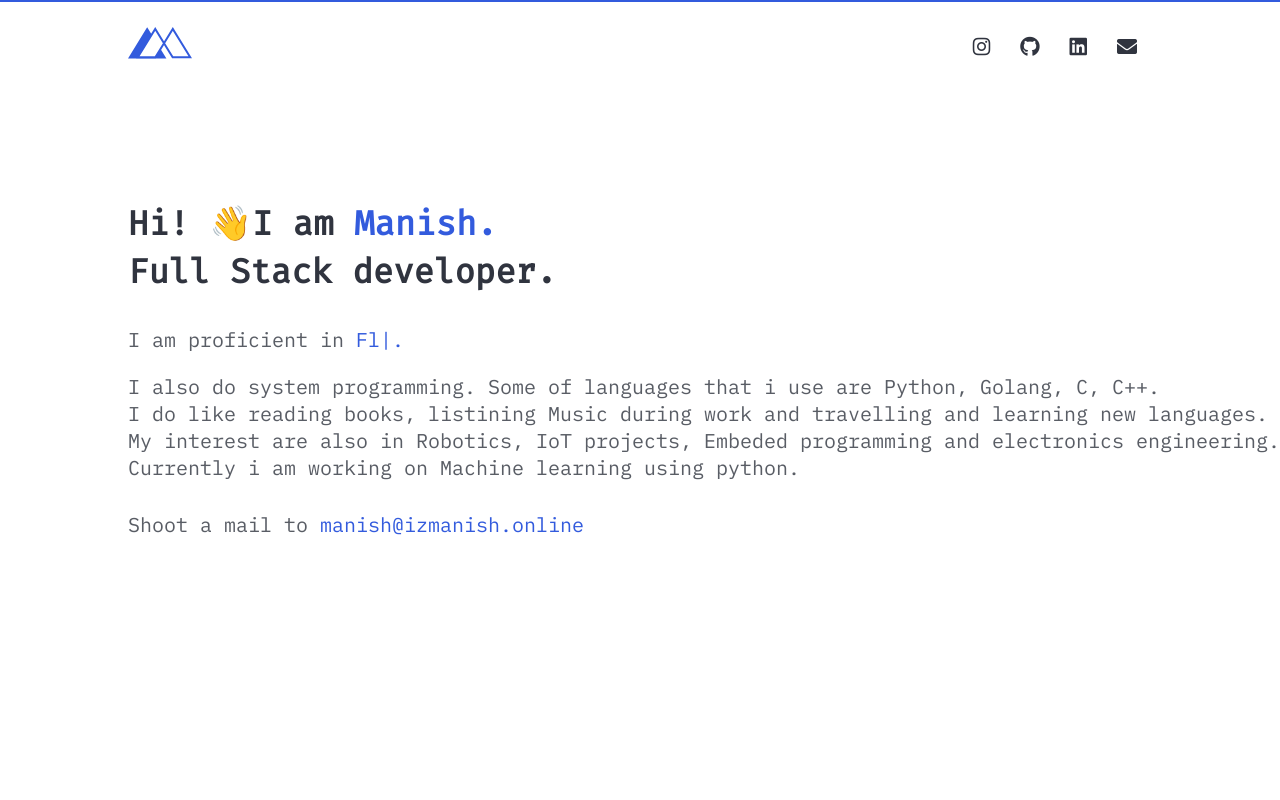
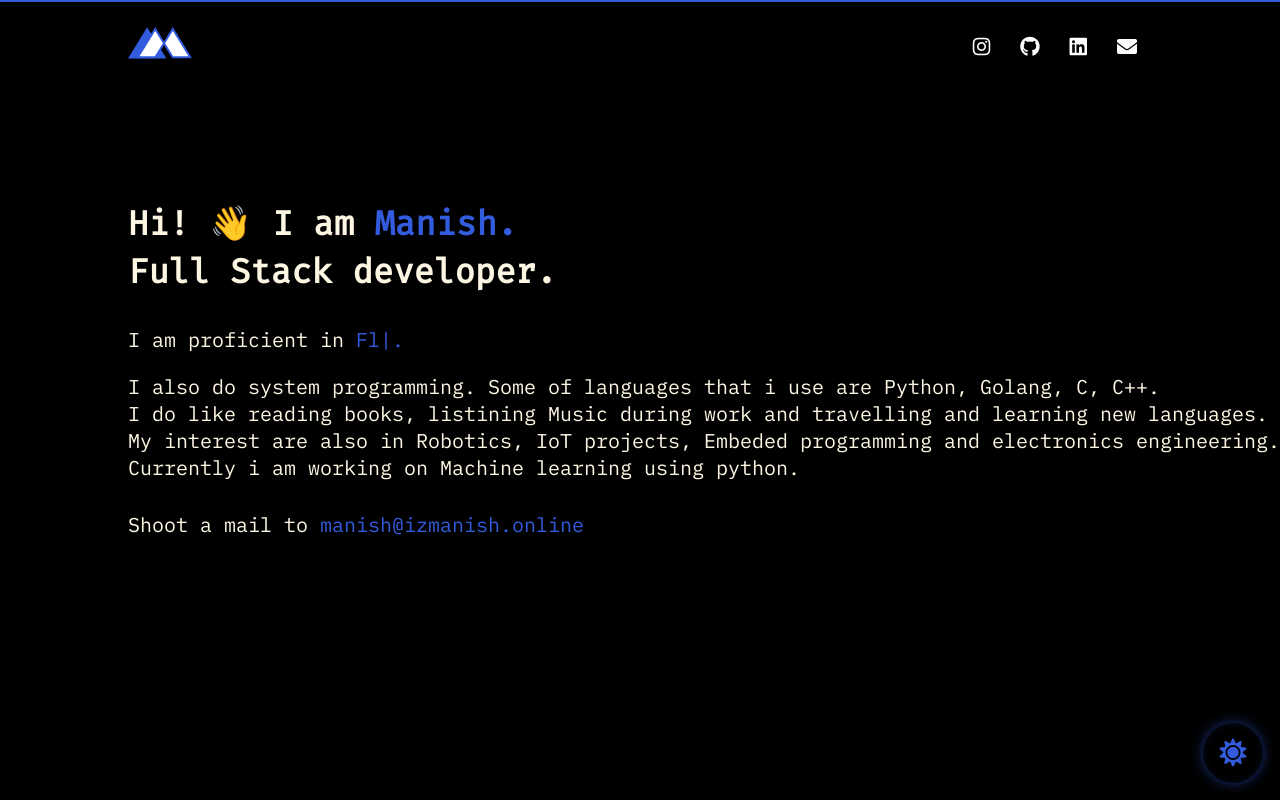
Before and after one commit to itzmanish/my-portfolio, a Gatsby site: page / in a window 1280 px wide. Built offline with nearby package versions, Linux system fonts and the light colour scheme; Gatsby itself is replaced by a stand-in of ours.

Commit message:
Added dark mode

```diff
--- /dev/null
+++ b/src/components/dark-mode.css
@@ -0,0 +1,40 @@
+body.overlay {
+  -webkit-clip-path: circle(0 at calc(100vw - 3em) calc(100vh - 3em));
+          clip-path: circle(0 at calc(100vw - 3em) calc(100vh - 3em));
+  -webkit-transition: all 1s ease;
+  transition: all 1s ease;
+}
+body.dark {
+  color: #fdf6e3;
+  background: #000;
+}
+body.dark.overlay {
+  -webkit-clip-path: circle(calc(100vw + 100vh) at calc(100vw - 3em) calc(100vh - 3em));
+          clip-path: circle(calc(100vw + 100vh) at calc(100vw - 3em) calc(100vh - 3em));
+  -webkit-transition: all 1s ease;
+  transition: all 1s ease;
+}
+
+body.dark p{
+    color:#fdf6e3;
+}
+
+body.dark a{
+    color: #fff;
+}
+
+.darkmode{
+    position: fixed;
+    bottom: 1rem;
+    right: 1rem;
+    font-size: 1.75rem;
+    padding: 1rem;
+    margin: 1px;
+    border-radius: 100%;
+    border-color: #335bdd;
+    box-shadow: 0 0 1rem -0.25rem #335bdd, inset 0 0 1rem -0.75rem #335bdd;
+    color: #335bdd;
+    cursor: pointer;
+    -webkit-transition: .25s -.05s;
+    transition: .25s -.05s;
+}
--- a/src/components/layout.css
+++ b/src/components/layout.css
@@ -1,11 +1,10 @@
-@import url("https://fonts.googleapis.com/css?family=Poppins:300,400,500,600,700&display=swap");
 @import url('https://fonts.googleapis.com/css?family=Fira+Code&display=swap');
 @import url('https://fonts.googleapis.com/css?family=IBM+Plex+Mono&display=swap');
 
 body {
   font-family: "IBM Plex Mono", Arial, Helvetica, sans-serif;
   font-size: 10px;
-  background-color: #fff;
+  background-color: #fdf6e3;
   color: #30343f;
   margin: 0;
 }
--- a/src/components/layout.js
+++ b/src/components/layout.js
@@ -9,6 +9,7 @@ import React from "react"
 import PropTypes from "prop-types"
 
 import "./layout.css"
+import "./dark-mode.css"
 import "../assets/font-awesome/css/fontawesome-all.min.css"
 
 
--- a/src/pages/index.js
+++ b/src/pages/index.js
@@ -1,19 +1,36 @@
-import React from "react"
+import React, { useState, useEffect } from "react"
 import Typed from "react-typed"
 
 import SEO from "../components/seo"
 import Layout from "../components/layout"
 import Header from "../components/Header"
 
-const IndexPage = () => (
+const IndexPage = () => {
+
+    const [dark, setDark] = useState(true)
+    const [toggleClass, setToggleClass] = useState("darkmode fas fa-sun")
+
+    useEffect(()=>{
+        if(dark){
+            document.body.classList.add("dark")
+            setToggleClass("darkmode fas fa-sun")
+        }
+        else{
+            document.body.classList=""
+            setToggleClass("darkmode fas fa-moon")
+        }
+    })
+
+    return (
         <Layout>
             <SEO title="Home" />
+            <div className="overlay">
                 <Header />
                 <div className="container">
                     <div className="layout">
                         <div className="main">
                             <h1 className="title">
-            Hi! <span role="img" aria-label="hello">👋</span>
+                                Hi! <span role="img" aria-label="hello">👋 </span>
 
                                 I am <span className="highlight-text">Manish. </span>
                                 <br />
@@ -87,7 +104,11 @@ const IndexPage = () => (
                         </div>
                     </div>
                 </div>
+            </div>
+           <div onClick={()=>setDark(!dark)} className={toggleClass}></div>
+
         </Layout>
     )
+}
 
 export default IndexPage
```
Lines whose indentation alone changed are shown as unchanged.
